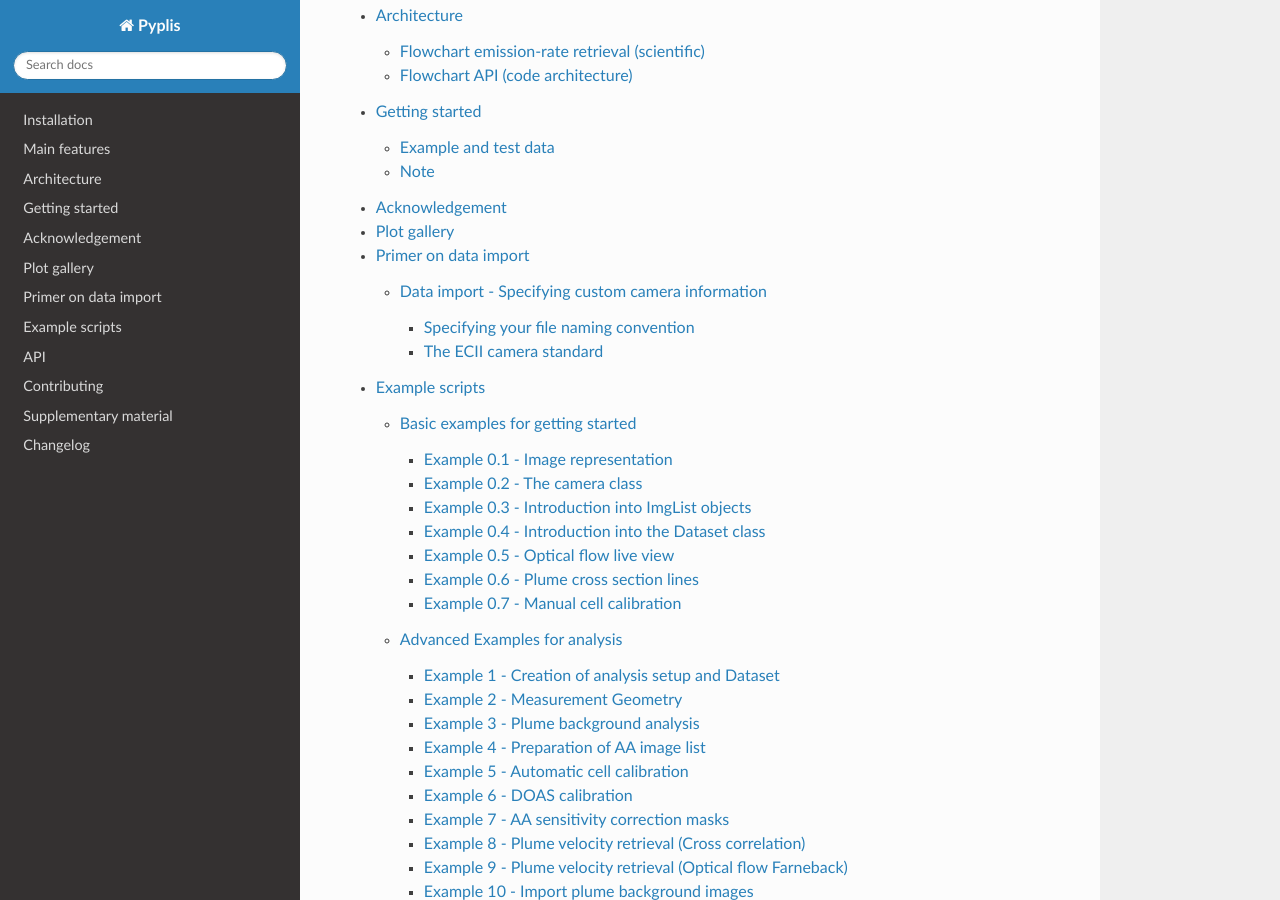
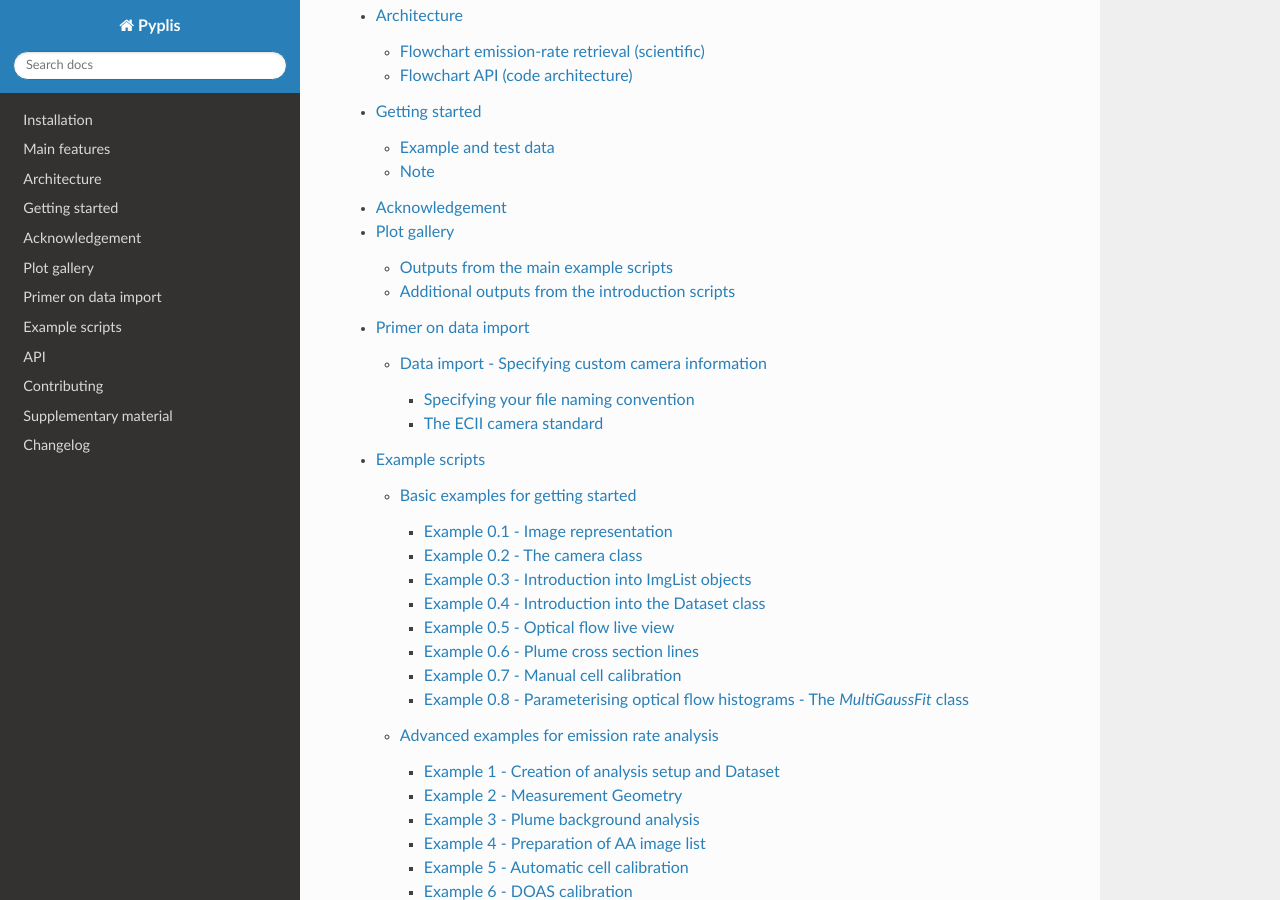
Before and after one commit to jgliss/pyplis, a Sphinx documentation site: the page built from docs/index.rst, in a window 1280 px wide and 900 px high, scrolled down 1097 px. Built offline with Sphinx 7.4.7 and the Read the Docs theme 3.1.0, drawn with Linux system fonts in a browser that asks for light colours; formulas are drawn with MathJax 3; the version number could not be read and is left out.

Commit message:
add outputs from new multigauss example script

```diff
--- a/docs/examples.rst
+++ b/docs/examples.rst
@@ -5,6 +5,7 @@
 ***************
 
 Pyplis example scripts. The scripts require downloading the `pyplis test data <http://pyplis.readthedocs.io/en/latest/intro.html#example-and-test-data>`__.
+A selection of outputs from the example scripts is shown in the :ref:`gallery`.
 
 The examples are build upon each other and are categorized into a set of basic examples to get started with the core
 features of pyplis and a set of advanced examples that introduce the main analysis steps and available routines
@@ -13,7 +14,8 @@
 Basic examples for getting started
 ==================================
 
-These scripts give an introduction into basic features and classes of pyplis.
+These scripts give an introduction into basic features and classes of pyplis. More advanced examples tailored
+to SO2 emission rate analysis are provided below, in the second part of this document.
 
 .. _ex01:
 
@@ -92,11 +94,30 @@
 
 .. literalinclude:: ../scripts/ex0_7_cellcalib_manual.py
 
+Example 0.8 - Parameterising optical flow histograms - The `MultiGaussFit` class
+---------------------------------------------------------------------------------
 
-Advanced Examples for analysis
-===================================
+This script introduces the class :class:`pyplis.optimisation.MultiGaussFit` which
+is central for robust optical flow velocity retrievals.
 
-The following scripts are directly related for emission rate analysis and build on top of each other ending with a full emission rate analysis in :ref:`ex12`.
+**Code**
+
+.. literalinclude:: ../scripts/ex0_8_multigauss_fit.py
+
+Advanced examples for emission rate analysis
+============================================
+
+The following scripts demonstrate a complete workflow for emission rate analysis using pyplis. Each example builds upon the previous ones, culminating in a full emission rate analysis in :ref:`ex12`. These scripts cover essential aspects including:
+
+* Setting up the analysis environment
+* Handling measurement geometry
+* Processing plume background data
+* Performing calibrations (cell-based and DOAS)
+* Retrieving plume velocities
+* Correcting for signal dilution
+* Computing final emission rates
+
+The examples use data from Mt. Etna (Italy) to demonstrate real-world applications of the pyplis software.
 
 .. _ex1:
 
--- a/docs/gallery.rst
+++ b/docs/gallery.rst
@@ -1,8 +1,14 @@
+.. _gallery:
+
 *************
 Plot gallery
 *************
 
-This page contains a collection of plots from the Etna example data.
+This page contains a collection of plots from the Etna example data. All plots are generated by
+the example scripts (see :ref:`examples`).
+
+Outputs from the main example scripts
+======================================
 
 .. figure::  _static/ex02_out_1.png
   :width: 80%
@@ -111,3 +117,22 @@
   :align: center
 
   Etna emission rates through L (see prev. Fig) using four different plume velocity retrievals (top, see legend), and velocity results from histogram analysis (2., 3. panel). Bottom: time series of retrieved background CDs in gas free rectangular area (cf. prev. Fig.).
+
+Additional outputs from the introduction scripts
+================================================
+
+.. figure:: _static/ex0_8_out_1.png
+  :width: 80%
+  :align: center
+
+  Example output illustrating the :class:`pyplis.optimisation.MultiGaussFit` class, which is central to
+  the plume velocity retrieval using optical flow methods. This example illustrates the fit result
+  for a signal comprising a single Gaussian.
+
+.. figure:: _static/ex0_8_out_2.png
+  :width: 80%
+  :align: center
+
+  Example output illustrating the :class:`pyplis.optimisation.MultiGaussFit` class, which is central to
+  the plume velocity retrieval using optical flow methods. This example illustrates the fit result
+  for a more complex signal comprising multiple distinct as well as partially overlapping Gaussians.
```
Also changed, not shown: docs/_static/ex0_8_out_1.png (added), docs/_static/ex0_8_out_2.png (added).
